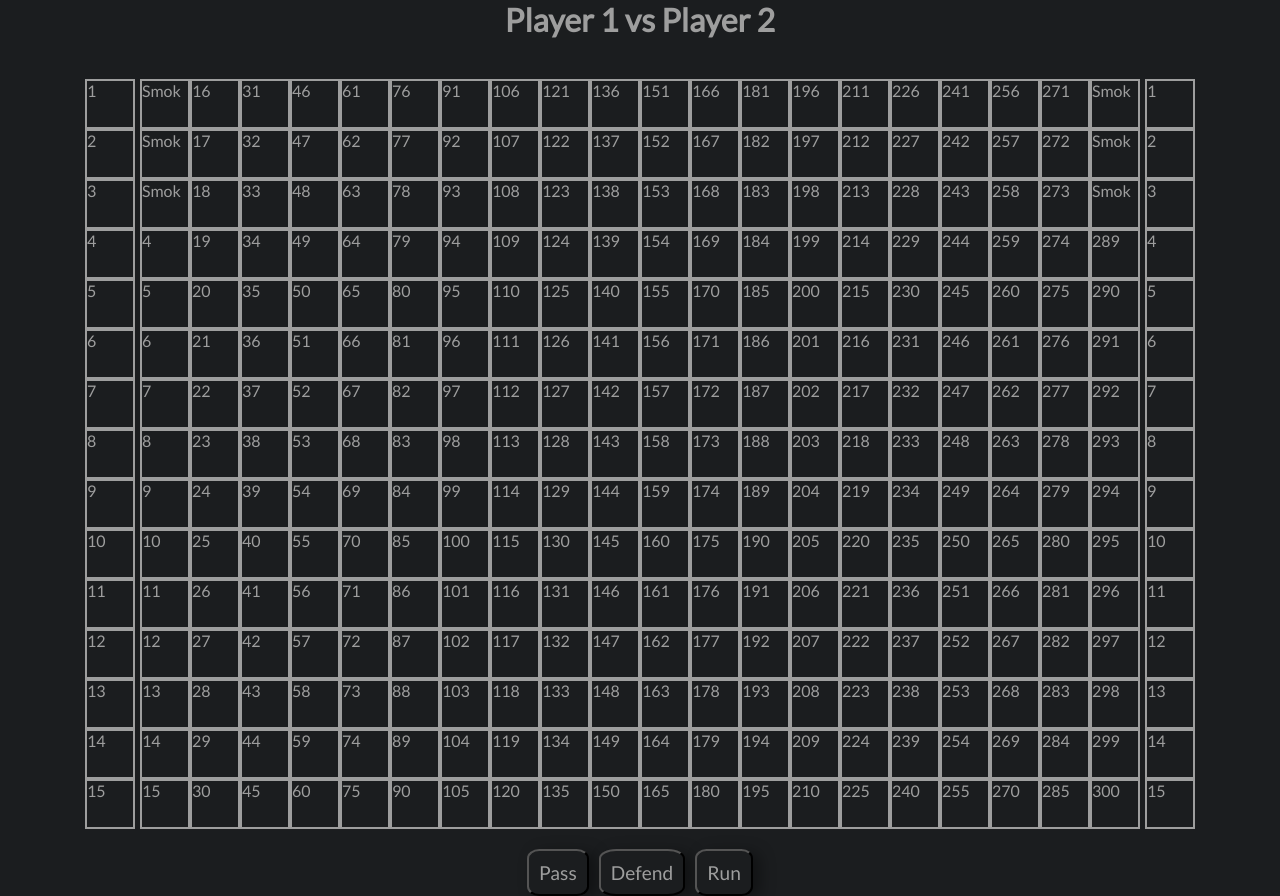
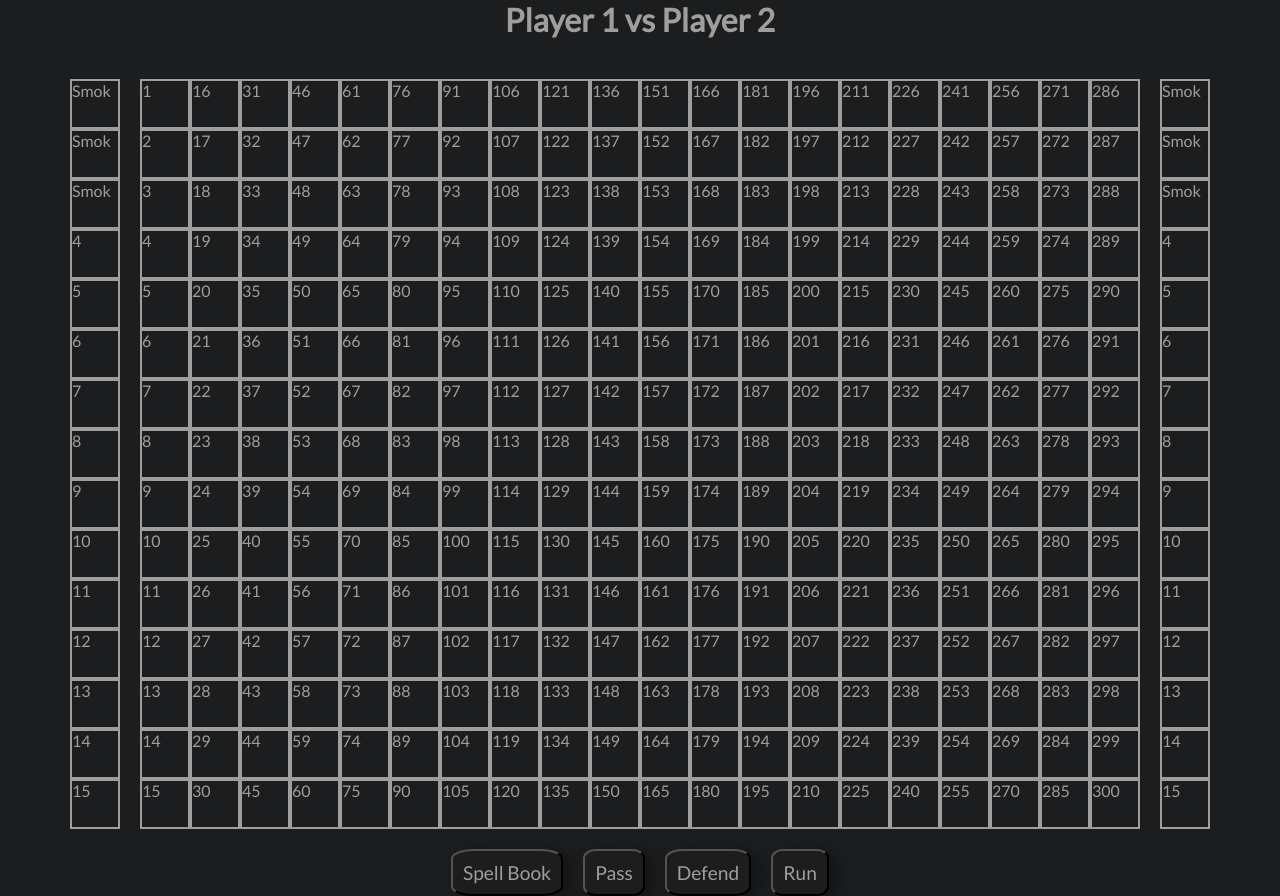
Before and after one commit to pasjonatprogramowania/Heroes_III_JS, a Vue app in the folder hero_iii_js/: page / in a window 1280 px wide. Built offline with nearby package versions, Linux system fonts and the light colour scheme.

Commit message:
little changes

```diff
--- a/hero_iii_js/src/components/gui/gameBoard.vue
+++ b/hero_iii_js/src/components/gui/gameBoard.vue
@@ -13,14 +13,14 @@
       </div>
       <div class="board">
         <div v-for="index in this.gameEngine.board.boardSize" :key="index">
-          <div class="field board-creture" :positionOnBoard="`${index}`">
+          <div class="board-creture field" :positionOnBoard="`${index}`">
             {{ index }}
           </div>
         </div>
       </div>
       <div class="side-board">
         <div v-for="index in this.gameEngine.board.boardY" :key="index">
-          <div class="ennemy-creature field" :positionOnPlayer="`${index}`">
+          <div class="ennemy-creature field" :positionOnEnnemy="`${index}`">
             {{ index }}
           </div>
         </div>
@@ -28,6 +28,7 @@
     </div>
     <div class="wrapper">
       <div>
+        <button>Spell Book</button>
         <button>Pass</button>
         <button>Defend</button>
         <button>Run</button>
@@ -67,9 +68,16 @@ export default {
       this.gameEngine = new GameEngine(myCreature, ennemyCreature);
     },
     putCreaturesOnBoard() {
-      for (const [key, val] of this.gameEngine.board.map.entries()) {
-        document.querySelector(`div[positionOnBoard="${key + 1}"]`).innerHTML =
-          val.stats.name;
+      for (let [key, val] of this.gameEngine.board.map.entries()) {
+        key += 1;
+        if (key < 15) {
+          document.querySelector(`div[positionOnEnnemy="${key}"]`).innerHTML =
+            val.stats.name;
+        } else {
+          document.querySelector(
+            `div[positionOnPlayer="${key - 285}"]`
+          ).innerHTML = val.stats.name;
+        }
       }
     },
   },
@@ -97,12 +105,6 @@ export default {
 html {
   background-color: var(--mainBackgoundColor);
 }
-/* html[theme="dark-mode"] img {
-  filter: invert(1) hue-rotate(180deg);
-}  */
-.container {
-  /* margin: 10px 140px 10px 140px; */
-}
 .wrapper {
   display: flex;
   justify-content: center;
@@ -115,12 +117,12 @@ html {
 }
 side-board {
   display: grid;
-  grid-template-rows: repeat(auto-fill, 1fr);
+  grid-template-rows: repeat(auto-fill, minmax(50px, 1fr));
 }
 .field.my-creature,
 .field.ennemy-creature {
-  margin-left: 5px;
-  margin-right: 5px;
+  margin-left: 20px;
+  margin-right: 20px;
 }
 .field {
   border: 2px solid var(--mainTextColor);
@@ -134,7 +136,7 @@ button {
   background-color: var(--mainBackgoundColor);
   border-radius: 20%;
   color: var(--mainTextColor);
-  margin: 20px 5px auto;
+  margin: 20px 10px auto;
   padding: 10px;
   font-size: 1.2rem;
   -webkit-box-shadow: 7px 3px 15px 0px rgba(0, 0, 0, 0.36);
```
